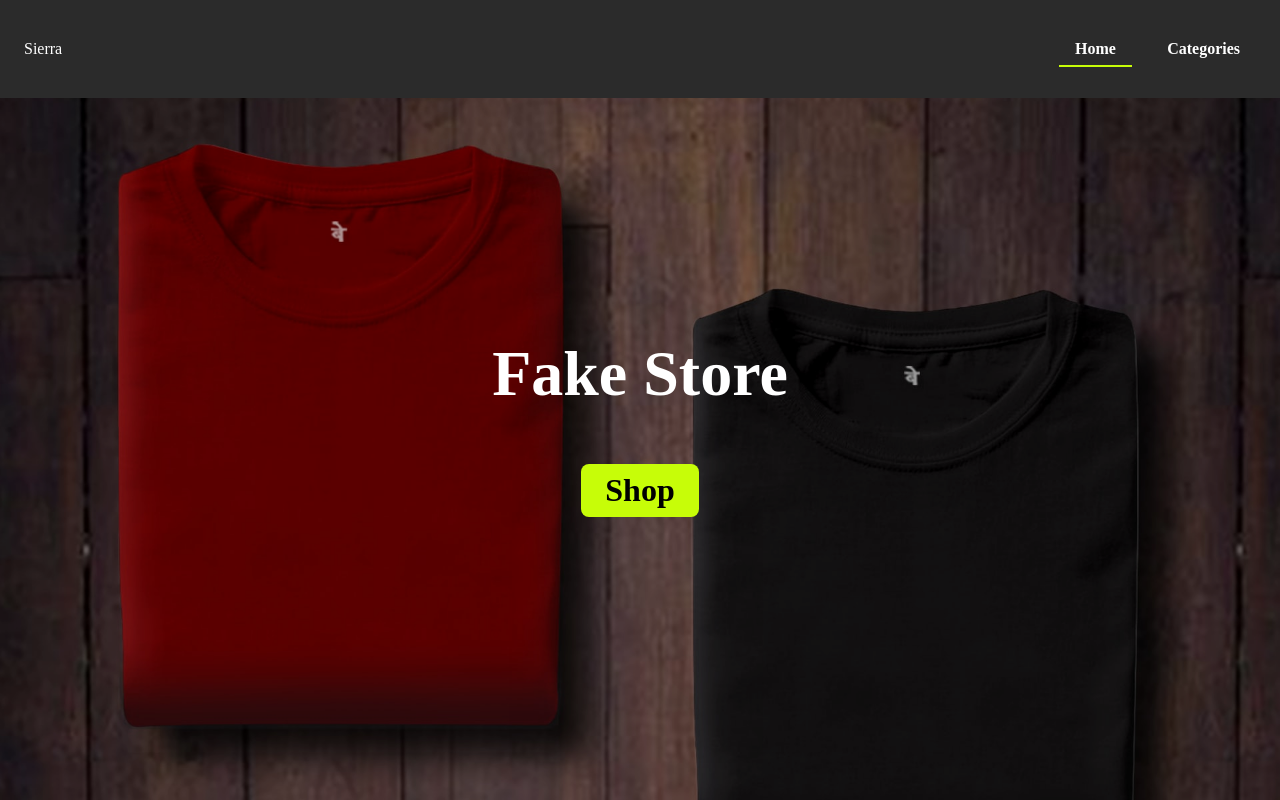
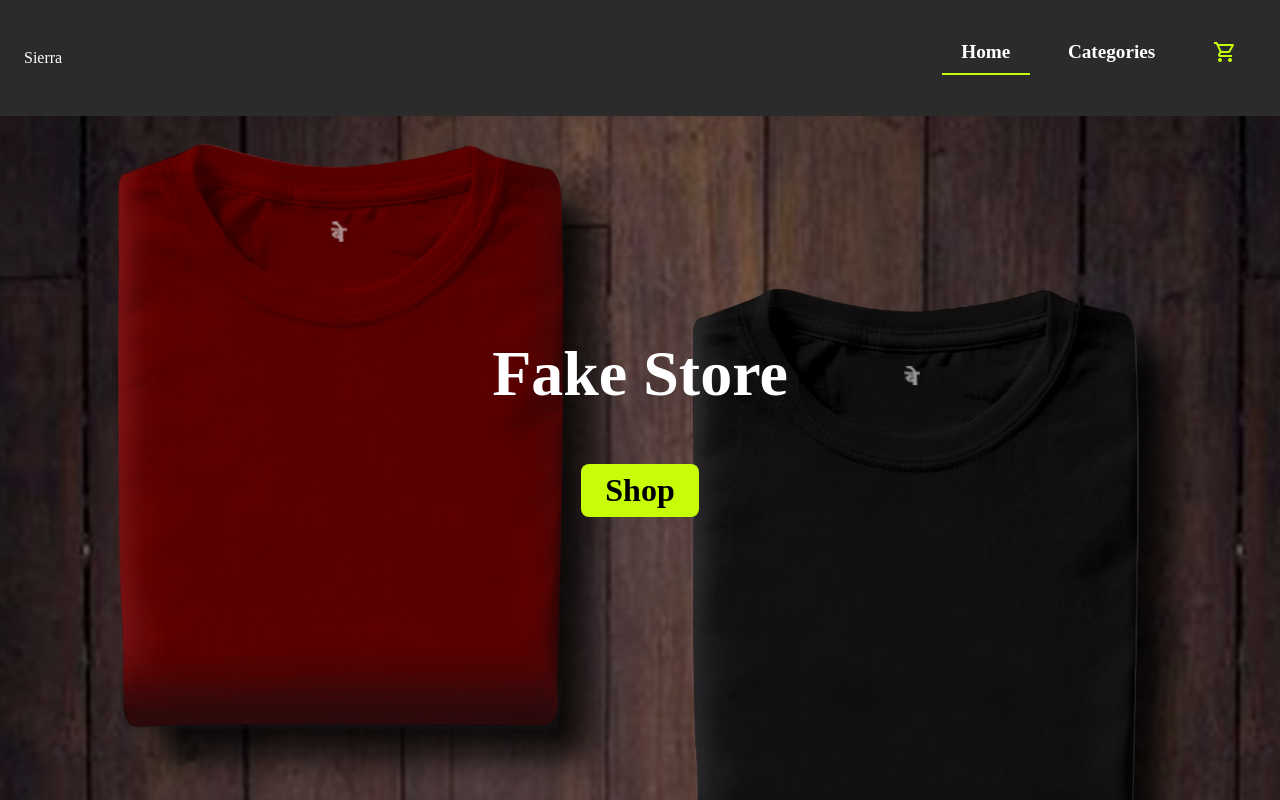
Before and after one commit to magocbi/odin-shopping-cart, a React (Create React App) app: page / in a window 1280 px wide. Built offline with nearby package versions, Linux system fonts and the light colour scheme; no server answers.

Commit message:
Add shopping cart to nav and route

```diff
--- a/src/App.js
+++ b/src/App.js
@@ -35,7 +35,7 @@ function App() {
   }, []);
   return (
     <div className='App'>
-      <Nav categoryList={categories} />
+      <Nav categoryList={categories} shoppingCartAmount={0} />
       <Routes>
         <Route path='/' element={<Home />} />
         <Route
--- a/src/components/Nav/Nav.js
+++ b/src/components/Nav/Nav.js
@@ -4,15 +4,13 @@ import { NavLink } from 'react-router-dom';
 // styles
 import './nav.css';
 
-const Nav = ({ categoryList }) => {
+// images
+
+import cartImage from '../../images/shopping-cart.svg';
+
+const Nav = ({ categoryList, shoppingCartAmount }) => {
   return (
     <nav className='main-nav'>
-      {/*
-          LOGO
-          CATEGORIES
-            -DROPDOWN
-          CART
-        */}
       <div className='nav-logo'>Sierra</div>
       <ul className='nav-links'>
         <li className='nav-item'>
@@ -26,8 +24,23 @@ const Nav = ({ categoryList }) => {
           </NavLink>
           <Dropdown listItems={categoryList} />
         </li>
+        <li className='nav-item'>
+          <NavLink className='nav-link' to='/cart'>
+            <img
+              className='shopping-cart-img'
+              src={cartImage}
+              alt='shopping cart'
+            />
+            <span
+              className={`shopping-cart-amount ${
+                shoppingCartAmount ? 'visible' : ''
+              }`}
+            >
+              {shoppingCartAmount}
+            </span>
+          </NavLink>
+        </li>
       </ul>
-      {/* <CartLink /> */}
     </nav>
   );
 };
--- a/src/components/Nav/nav.css
+++ b/src/components/Nav/nav.css
@@ -19,6 +19,7 @@
   list-style: none;
   padding: 0;
   display: flex;
+  align-items: center;
   gap: 1.2rem;
 }
 
@@ -28,10 +29,13 @@
 }
 
 .nav-link {
+  font-size: 1.2rem;
   color: #fff;
   font-weight: 700;
   text-decoration: none;
-  padding: 0.5em 1em;
+  padding: 0 1em 0.5em;
+  display: flex;
+  border-bottom: 2px solid transparent;
 }
 
 .nav-link:hover {
@@ -82,3 +86,30 @@
   transform: translateY(-50%) rotate(45deg);
   z-index: -1;
 }
+
+.shopping-cart-img {
+  filter: invert(89%) sepia(65%) saturate(2803%) hue-rotate(15deg)
+    brightness(103%) contrast(99%);
+  width: 24px;
+  aspect-ratio: 1;
+}
+
+.shopping-cart-amount {
+  color: #fff;
+  font-size: 1rem;
+  position: absolute;
+  display: flex;
+  width: 20px;
+  aspect-ratio: 1;
+  justify-content: center;
+  align-items: center;
+  right: 10px;
+  bottom: 5px;
+  background-color: red;
+  border-radius: 50%;
+  visibility: hidden;
+}
+
+.visible {
+  visibility: visible;
+}
```
Also changed, not shown: src/images/shopping-cart.svg (added), 1 other file (tests, documents, lock files or other folders).
